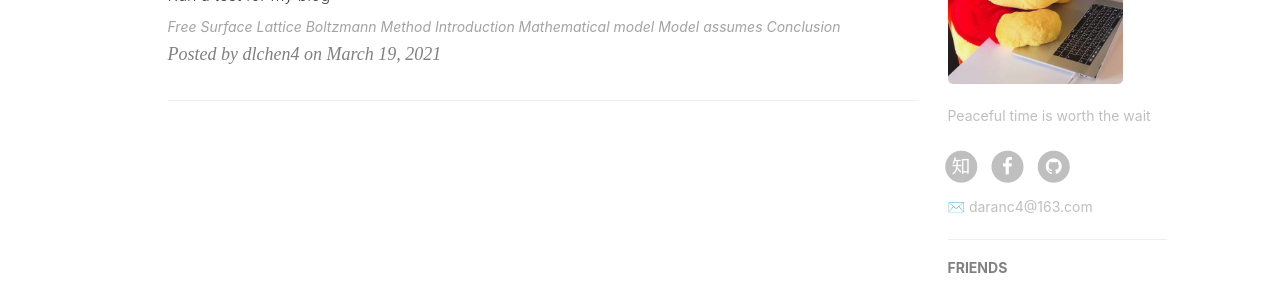
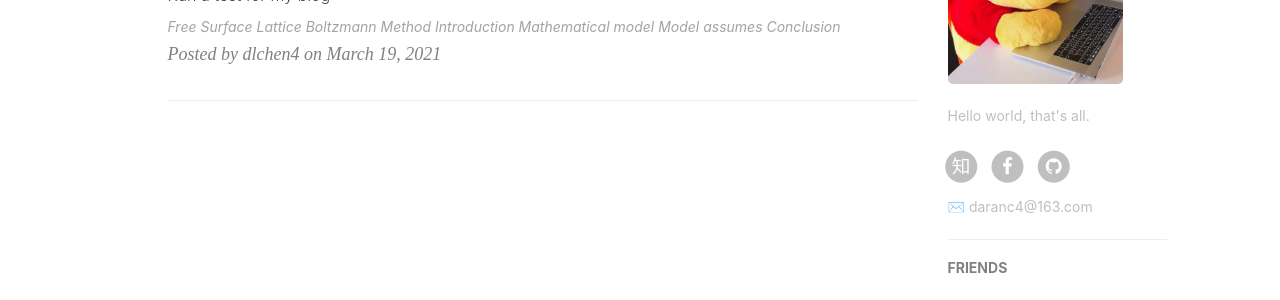
Before and after one commit to dlchen4/dlchen.github.io, a Jekyll site: the page built from index.html, in a window 1280 px wide. Shown: the part 717-1017 px from the top of the page. Built offline with Jekyll 4.4.1, drawn with Linux system fonts in a browser that asks for light colours; nearby versions of some CDN libraries; the list of posts is cut into pages by our own code; comment, search, counter and statistics services are not loaded.

Commit message:
Update _config.yml

```diff
--- a/_config.yml
+++ b/_config.yml
@@ -12,7 +12,7 @@ github_repo: "https://github.com/dlchen4/dlchen4.github.io.git" #code repository
 
 # Sidebar settings | 侧边栏设置
 sidebar: true                           # whether or not using Sidebar.
-sidebar-about-description: "Peaceful time is worth the wait"
+sidebar-about-description: "Hello world, that's all."
 sidebar-avatar: /img/head.jpg      # 头像
 
 
```
